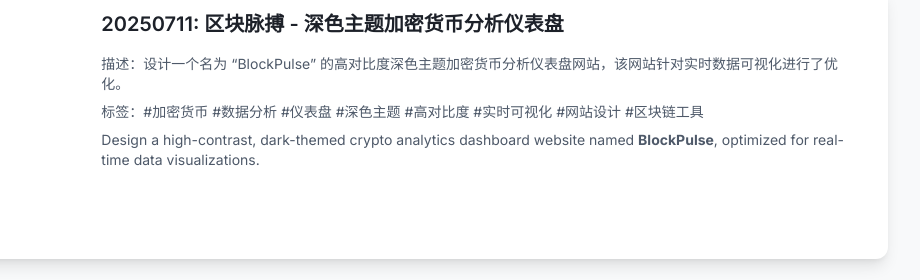
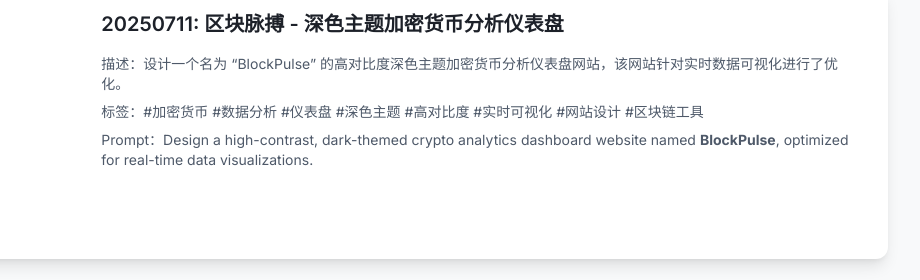
Before and after one commit to halobug/demo-ai, a plain HTML site: page index.html in a window 1280 px wide. Shown: the part 900-1180 px from the top of the page, 360-1280 px from the left. Drawn offline with nearby package versions, Linux system fonts and the light colour scheme.

Commit message:
修正介绍

```diff
--- a/index.html
+++ b/index.html
@@ -261,7 +261,7 @@
                             <a href="https://github.halobug.cn/demo-ai/Template/BlockPulse_DarkCryptoDashboard_20250711/index.html" class="text-xl font-semibold mb-4 block hover:underline">20250711: 区块脉搏 - 深色主题加密货币分析仪表盘</a>
                             <p class="text-dark-light text-sm mb-2">描述：设计一个名为 “BlockPulse” 的高对比度深色主题加密货币分析仪表盘网站，该网站针对实时数据可视化进行了优化。</p>
                             <p class="text-dark-light text-sm mb-2">标签：#加密货币 #数据分析 #仪表盘 #深色主题 #高对比度 #实时可视化 #网站设计 #区块链工具</p>
-                            <p class="text-dark-light text-sm mb-2">Design a high-contrast, dark-themed crypto analytics dashboard website named <strong>BlockPulse</strong>, optimized for real-time data visualizations.</p>
+                            <p class="text-dark-light text-sm mb-2">Prompt：Design a high-contrast, dark-themed crypto analytics dashboard website named <strong>BlockPulse</strong>, optimized for real-time data visualizations.</p>
                         </div>
                     </div>
                 </div>
```
